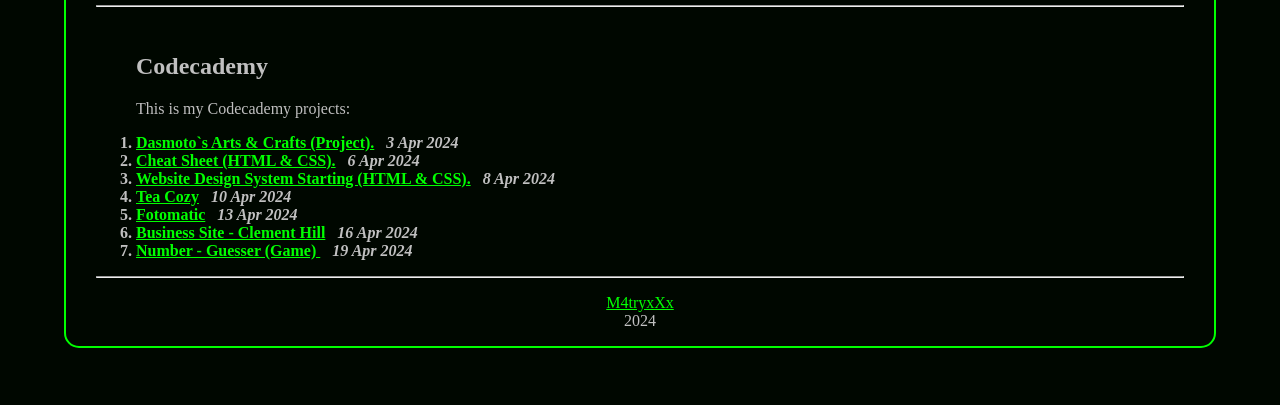
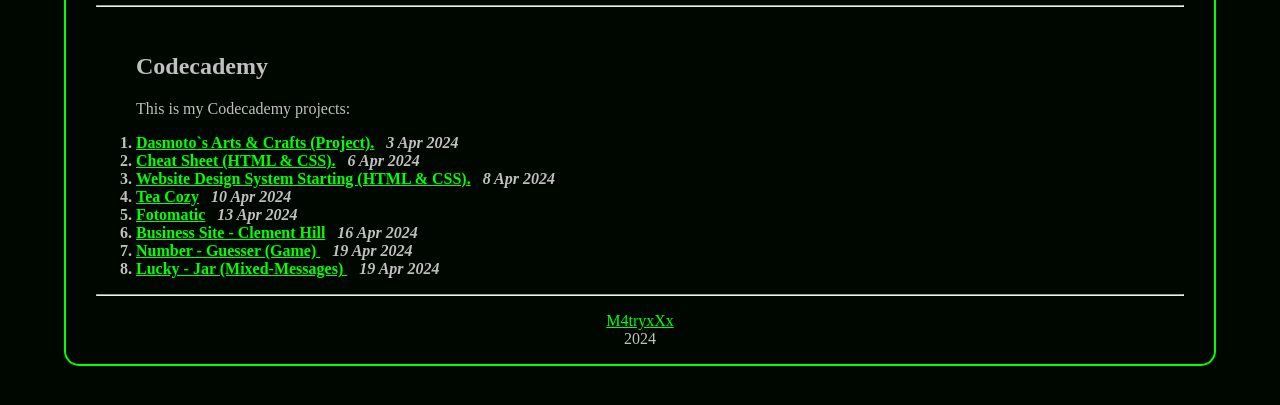
Before and after one commit to M4tryxXx/greenLemon, a plain HTML site: page codecademy.html in a window 1280 px wide. Shown: the part 125-530 px from the top of the page. Drawn offline with Linux system fonts and the light colour scheme.

Commit message:
Added another codecademy project (mixed-messages)

```diff
--- a/codecademy.html
+++ b/codecademy.html
@@ -77,6 +77,14 @@
             >Number - Guesser (Game) </a
           >&nbsp;&nbsp;<em> 19 Apr 2024</em>
         </li>
+        <li>
+          <a
+            class="link"
+            href="https://m4tryxxx.github.io/Lucky-Jar/"
+            target="_blank"
+            >Lucky - Jar (Mixed-Messages) </a
+          >&nbsp;&nbsp;<em> 19 Apr 2024</em>
+        </li>
       </ol>
     </main>
 
```
